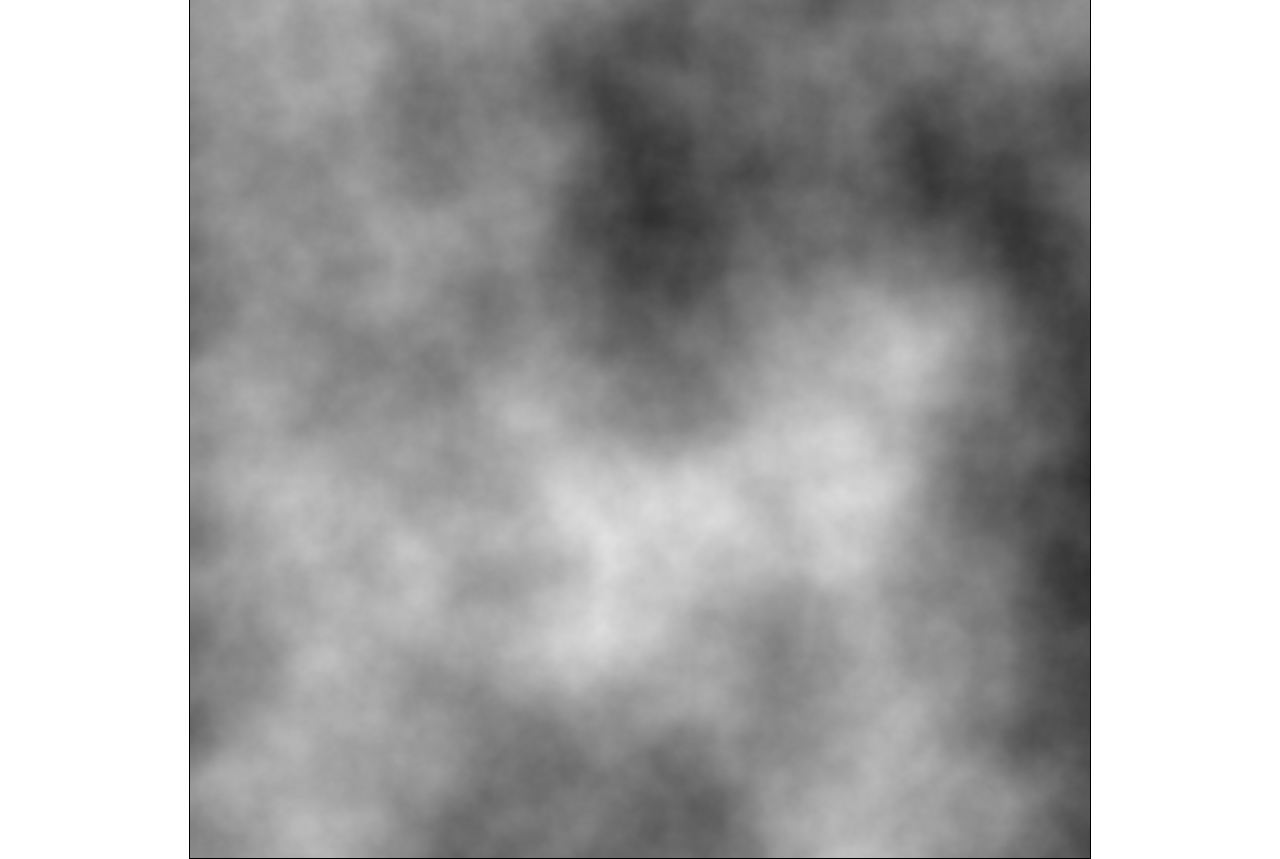
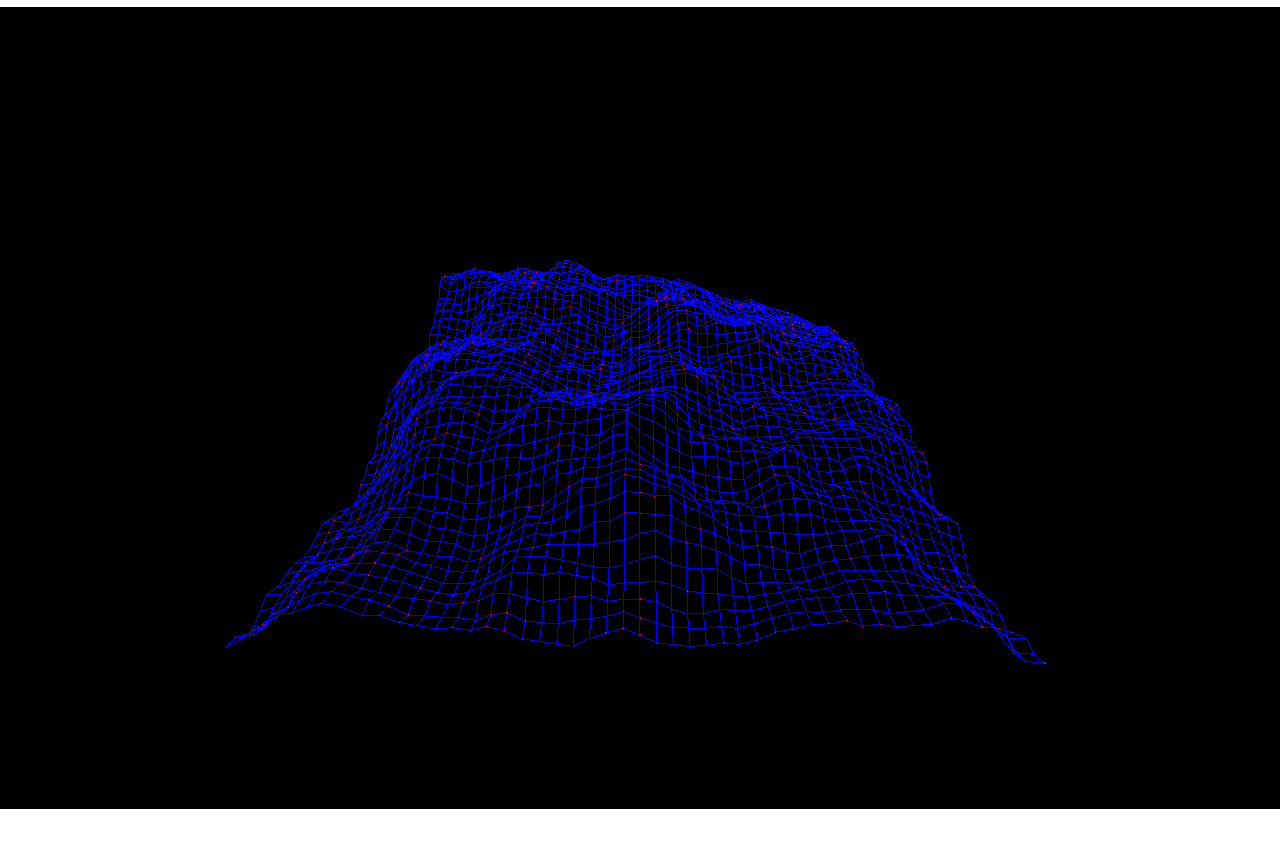
Before and after one commit to seriousPossibilists/Javascript-Perlin-Noise, a plain HTML site: page index.html in a window 1280 px wide. After the commit the page ends 816 px from the top, so only its background shows below. Drawn offline with nearby package versions, Linux system fonts and the light colour scheme.

Commit message:
Add files via upload

```diff
--- a/index.html
+++ b/index.html
@@ -4,10 +4,18 @@
     <meta charset="UTF-8">
     <meta name="viewport" content="width=device-width, initial-scale=1.0">
     <title>Document</title>
-    <script src="main.js" defer></script>
+    <script type="importmap">
+        {
+          "imports": {
+            "three": "https://cdnjs.cloudflare.com/ajax/libs/three.js/0.164.1/three.module.js",
+            "three/addons/": "https://cdn.jsdelivr.net/npm/three@<version>/examples/jsm/"
+          }
+        }
+      </script>
+    <script src="perlin_noise.js" defer></script>
+    <script type ="module" src="main.js" defer></script>
 </head>
 <body>
-    <canvas id="canvas"></canvas>
 </body>
 <style>
     body{
--- a/main.js
+++ b/main.js
@@ -1,78 +1,8 @@
 
-
-function randomGradient(ix, iy) {
-    const w = 32; // 32-bit unsigned integer size
-    const s = w / 2;
-
-    let a = ix >>> 0; // ensure unsigned 32-bit integer
-    let b = iy >>> 0; // ensure unsigned 32-bit integer
-
-    a = (a * 3284157443) >>> 0;
-
-    b ^= ((a << s) | (a >>> (w - s))) >>> 0;
-    b = (b * 1911520717) >>> 0;
-
-    a ^= ((b << s) | (b >>> (w - s))) >>> 0;
-    a = (a * 2048419325) >>> 0;
-
-    let random = a * (Math.PI / ~(~0 >>> 1)); // equivalent to a * (Math.PI / 2147483647)
-
-    // Create the vector from the angle
-    let v = {
-        x: Math.sin(random),
-        y: Math.cos(random)
-    };
-
-    return v;
-}
-
-
-function randomGradientForCorner(ix, iy, x, y)
-{
-    // Computing the random gradients for the corner using a hashing function
-    let gradient = randomGradient(ix, iy);
-    // Distance Vectors
-    let dx = x - ix;
-    let dy = y - iy;
-    // Return dot product
-    return (dx * gradient.x + dy * gradient.y);
-}
-
-function interpolate(a0, a1, w)
-{
-    return (a1 - a0) * (3.0 - w * 2.0) * w * w + a0;
-}
-
-function perlin(x, y) //Float x, Float Y representing coordinates of every point in the canvas
-{
-    // Grid intersection points are ints
-    let x0 = Math.trunc(x);
-    let y0 = Math.trunc(y);
-    let x1 = x0 + 1;
-    let y1 = y0 + 1;
-
-    //Interpolation Weights
-    let sx = x - x0;
-    let sy = y - y0;
-
-    let n0 = randomGradientForCorner(x0, y0, x, y);
-    let n1 = randomGradientForCorner(x1, y0, x, y);
-    let ix0 = interpolate(n0, n1, sx);
-
-    // Compute and interpolate bottom two corners
-    n0 = randomGradientForCorner(x0, y1, x, y);
-    n1 = randomGradientForCorner(x1, y1, x, y);
-    let ix1 = interpolate(n0, n1, sx);
-
-    // Final step: interpolate between the two previously interpolated values, now in y
-    let value = interpolate(ix0, ix1, sy);
-
-    return value;
-}
-
+import * as THREE from 'three';
 
 window.addEventListener("load", () => {
-    const canvas = document.getElementById("canvas");
+    /*const canvas = document.getElementById("canvas");
     const ctx = canvas.getContext("2d");
     canvas.height = 900; canvas.width = 900;
     for(let i = 0; i < canvas.height; i++)
@@ -94,5 +24,73 @@ window.addEventListener("load", () => {
             ctx.fillStyle = `rgba(${color}, ${color}, ${color}, 255)`;
             ctx.fillRect(i, j, 1, 1);
         }
+    }*/
+
+    const scene = new THREE.Scene();
+    const camera = new THREE.PerspectiveCamera(75, window.innerWidth / window.innerHeight, 0.1, 1000);
+    const renderer = new THREE.WebGLRenderer();
+    renderer.setSize(window.innerWidth, window.innerHeight);
+    document.body.appendChild(renderer.domElement);
+
+    // Step 3: Create the Grid of Points and Lines
+    const gridSize = 50;
+    const gap = 1;
+
+    const points = [];
+    const lineVertices = [];
+
+
+    // Create points
+    for (let i = 0; i <= gridSize; i++) {
+      for (let j = 0; j <= gridSize; j++) {
+        let val = 0;
+        let freq = 1; let amp = 1;
+        for(let idx = 0; idx < 20; idx++)
+        {
+            val += perlin((gridSize - i) * freq/100, j * freq/100) * amp;
+            freq *= 2; amp /= 2;
+
+        }
+        // - gridSize to bring to center
+        const x = (i - gridSize / 2 ) * gap;
+        const z = (j - gridSize / 2 ) * gap;
+        points.push(new THREE.Vector3(x, (val * 40), z));
+      }
     }
+
+    // Create lines between adjacent points
+    for (let i = 0; i <= gridSize; i++) {
+      for (let j = 0; j < gridSize; j++) {
+        // Horizontal lines
+        lineVertices.push(points[i * (gridSize + 1) + j]);
+        lineVertices.push(points[i * (gridSize + 1) + j + 1]);
+
+        // Vertical lines
+        lineVertices.push(points[j * (gridSize + 1) + i]);
+        lineVertices.push(points[(j + 1) * (gridSize + 1) + i]);
+      }
+    }
+
+    // Create a points material
+    const pointsMaterial = new THREE.PointsMaterial({ color: 0xff0000, size: 0.1 });
+    const pointsGeometry = new THREE.BufferGeometry().setFromPoints(points);
+    const pointsMesh = new THREE.Points(pointsGeometry, pointsMaterial);
+    scene.add(pointsMesh);
+
+    // Create a line material
+    const linesMaterial = new THREE.LineBasicMaterial({ color: 0x0000ff });
+    const linesGeometry = new THREE.BufferGeometry().setFromPoints(lineVertices);
+    const linesMesh = new THREE.LineSegments(linesGeometry, linesMaterial);
+    scene.add(linesMesh);
+
+    camera.position.z = 45;
+    camera.position.y = 30;
+    camera.rotation.x = -Math.PI / 6;
+
+    // Step 4: Render the Scene
+    function animate() {
+      requestAnimationFrame(animate);
+      renderer.render(scene, camera);
+    }
+    animate();
 });
--- /dev/null
+++ b/perlin_noise.js
@@ -0,0 +1,71 @@
+
+// Hashing Function
+function randomGradient(ix, iy) {
+    const w = 32; // 32-bit unsigned integer size
+    const s = w / 2;
+
+    let a = ix >>> 0; // ensure unsigned 32-bit integer
+    let b = iy >>> 0; // ensure unsigned 32-bit integer
+
+    a = (a * 3284157443) >>> 0;
+
+    b ^= ((a << s) | (a >>> (w - s))) >>> 0;
+    b = (b * 1911520717) >>> 0;
+
+    a ^= ((b << s) | (b >>> (w - s))) >>> 0;
+    a = (a * 2048419325) >>> 0;
+
+    let random = a * (Math.PI / ~(~0 >>> 1)); // equivalent to a * (Math.PI / 2147483647)
+
+    // Create the vector from the angle
+    let v = {
+        x: Math.sin(random),
+        y: Math.cos(random)
+    };
+
+    return v;
+}
+
+
+function randomGradientForCorner(ix, iy, x, y)
+{
+    // Computing the random gradients for the corner using a hashing function
+    let gradient = randomGradient(ix, iy);
+    // Distance Vectors
+    let dx = x - ix;
+    let dy = y - iy;
+    // Return dot product
+    return (dx * gradient.x + dy * gradient.y);
+}
+
+function interpolate(a0, a1, w)
+{
+    return (a1 - a0) * (3.0 - w * 2.0) * w * w + a0;
+}
+
+function perlin(x, y) //Float x, Float Y representing coordinates of every point in the canvas
+{
+    // Grid intersection points are ints
+    let x0 = Math.trunc(x);
+    let y0 = Math.trunc(y);
+    let x1 = x0 + 1;
+    let y1 = y0 + 1;
+
+    //Interpolation Weights
+    let sx = x - x0;
+    let sy = y - y0;
+
+    let n0 = randomGradientForCorner(x0, y0, x, y);
+    let n1 = randomGradientForCorner(x1, y0, x, y);
+    let ix0 = interpolate(n0, n1, sx);
+
+    // Compute and interpolate bottom two corners
+    n0 = randomGradientForCorner(x0, y1, x, y);
+    n1 = randomGradientForCorner(x1, y1, x, y);
+    let ix1 = interpolate(n0, n1, sx);
+
+    // Final step: interpolate between the two previously interpolated values, now in y
+    let value = interpolate(ix0, ix1, sy);
+
+    return value;
+}
```
